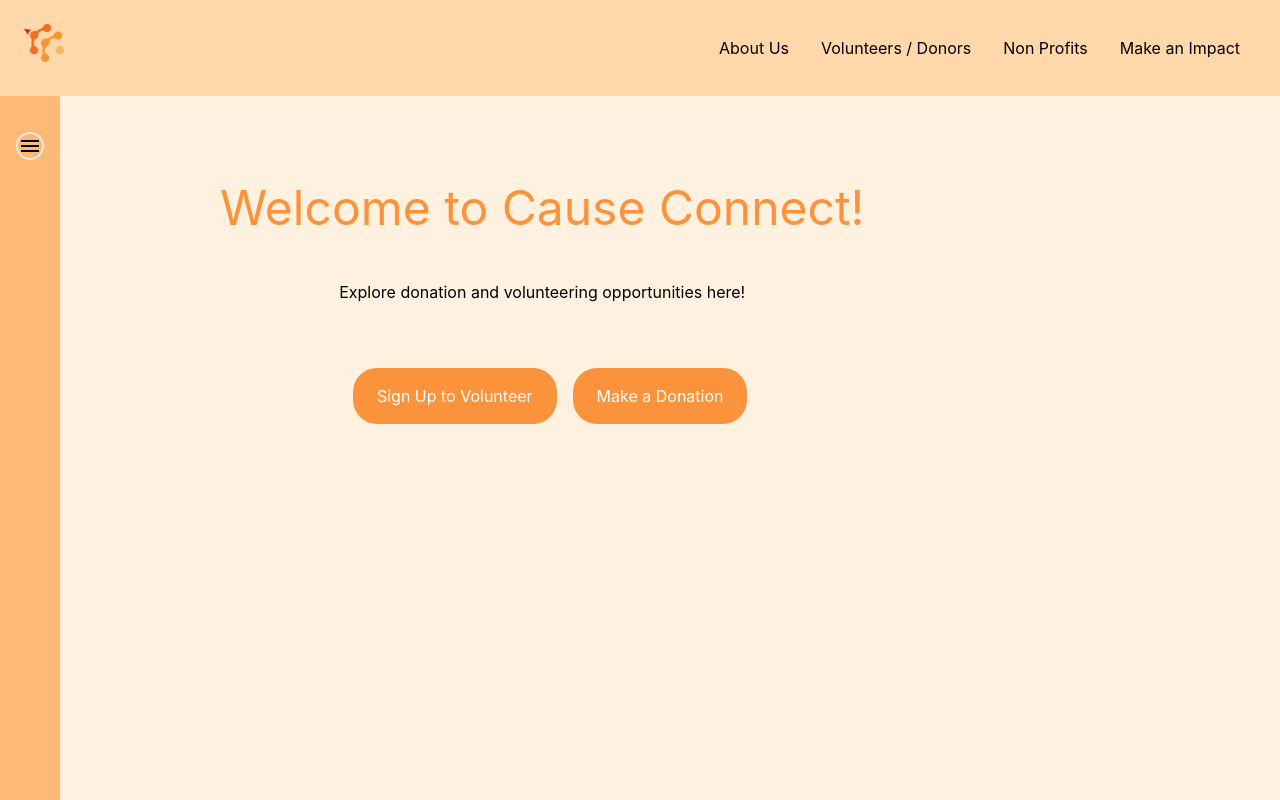
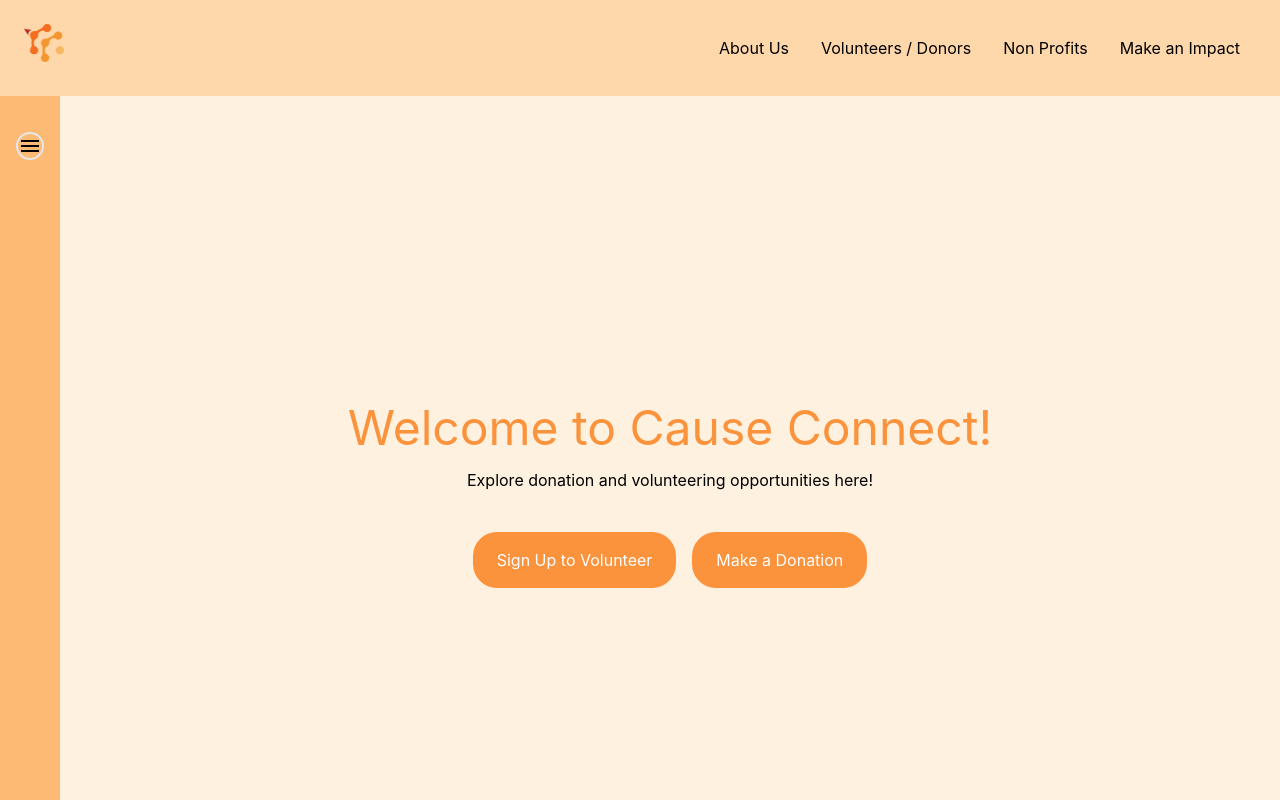
Before and after one commit to vvyn/CauseConnect, a React (Create React App) app in the folder cause-connect/client/: page /vd/welcome in a window 1280 px wide. Shown: the top 800 px of the page. Built offline with nearby package versions, Linux system fonts and the light colour scheme.

Commit message:
fixed welcome page styling

```diff
--- a/cause-connect/client/src/pages/Volunteer-Donor/Welcome.js
+++ b/cause-connect/client/src/pages/Volunteer-Donor/Welcome.js
@@ -2,29 +2,27 @@ import React from "react";
 
 export default function Welcome() {
   return (
-    <div className="ml-40">
-      <div className="pt-20 py-4 flex items-center justify-center">
-        <div className="py-2 text-5xl text-orange-400">
+    <div className="flex flex-col justify-center items-center min-h-screen ml-auto mr-auto">
+      <div className="">
+        <div className="text-5xl text-orange-400 mb-4 flex justify-center items-center">
           Welcome to Cause Connect!
         </div>
-      </div>
-      <div className="py-4 flex items-center justify-center">
-        <div className="py-2">
+        <div className="mb-10 flex justify-center items-center">
           Explore donation and volunteering opportunities here!
         </div>
-      </div>
-      <div className="pt-10 pb-52 flex items-center justify-center">
+        <div className="flex justify-center gap-4">
           <a href="/vd/volunteer">
-          <button className="ml-4 bg-orange-400 p-4 px-6 rounded-3xl text-white text-md">
+            <button className="bg-orange-400 p-4 px-6 rounded-3xl text-white text-md">
               Sign Up to Volunteer
             </button>
           </a>
           <a href="/vd/donor">
-          <button className="ml-4 bg-orange-400 p-4 px-6 rounded-3xl text-white text-md">
+            <button className="bg-orange-400 p-4 px-6 rounded-3xl text-white text-md">
               Make a Donation
             </button>
           </a>
         </div>
       </div>
+    </div>
   );
 }
```
Lines whose indentation alone changed are shown as unchanged.
